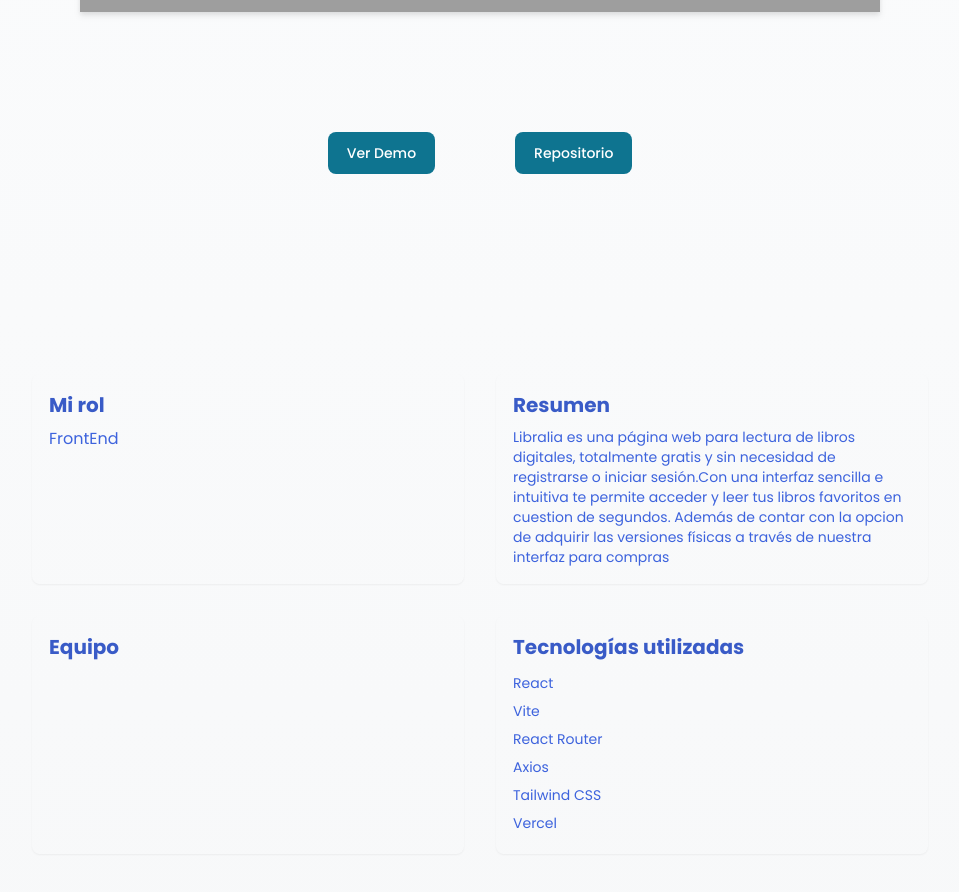
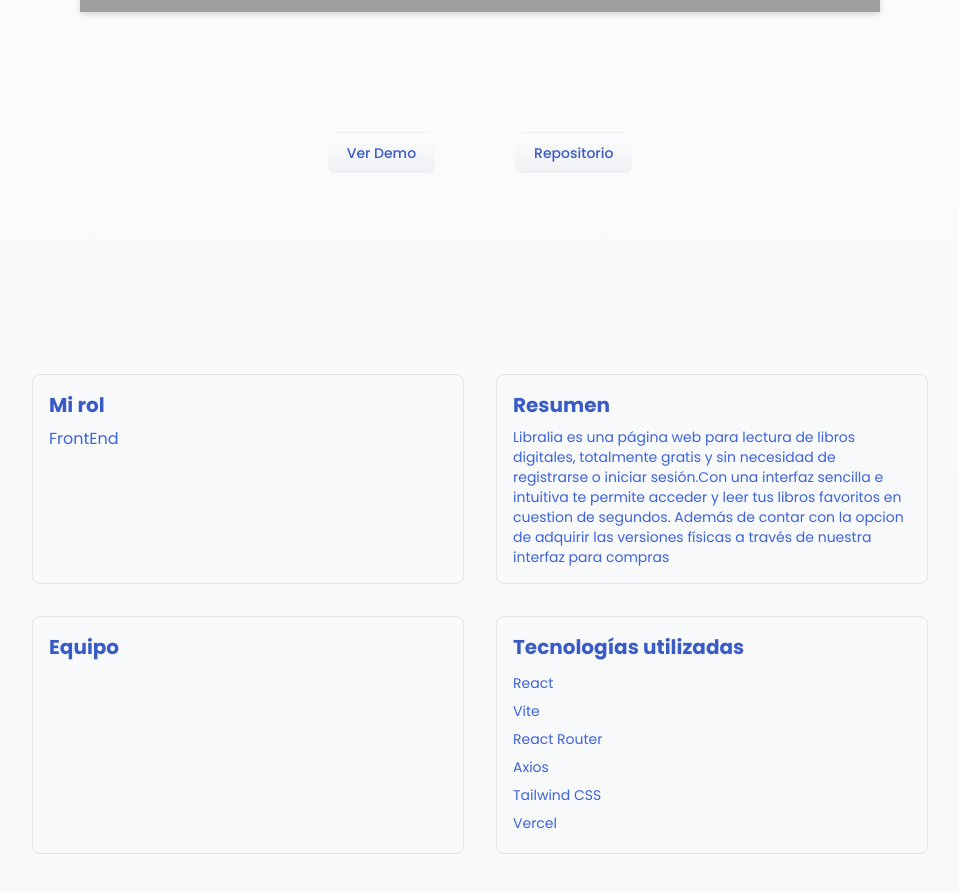
Before and after one commit to jeanTULF/portafolio-v2, a React (Vite) app: page /project/1 in a window 1280 px wide. Shown: the part 860-1752 px from the top of the page, without its empty margins (160-1119 px from the left). Built offline with nearby package versions, Linux system fonts and the light colour scheme; grey boxes are pictures that could not be loaded.

Commit message:
Style: Correccion de inputs (dark) ContactForm, Ajustes de estilos ViewProject

```diff
--- a/src/components/Contact/ContactForm.jsx
+++ b/src/components/Contact/ContactForm.jsx
@@ -21,19 +21,31 @@ return (
                         <div className="mb-2 block ">
                             <Label htmlFor="apellido" value="Apellido"  className="text-textAccent font-semibold text-base"/>
                         </div>
-                        <TextInput type="text" sizing="md" />
+                        <TextInput
+                        type="text"
+                        sizing="md"
+                        theme={{field:{input:{colors:{gray:'border-gray-300 bg-gray-50 text-gray-900 outline-none dark:border-gray-600 dark:bg-borderDark dark:text-white'}}}}}
+                        />
                     </li>
                     <li className="flex-grow">
                         <div className="mb-2 block ">
                             <Label htmlFor="email" value="Correo electrónico"  className="text-textAccent font-semibold text-base"/>
                         </div>
-                        <TextInput type="text" sizing="md" />
+                        <TextInput
+                        type="text"
+                        sizing="md"
+                        theme={{field:{input:{colors:{gray:'border-gray-300 bg-gray-50 text-gray-900 outline-none dark:border-gray-600 dark:bg-borderDark dark:text-white'}}}}}
+                        />
                     </li>
                     <li className="flex-grow">
                         <div className="mb-2 block ">
                             <Label htmlFor="telefono" value="Teléfono"  className="text-textAccent font-semibold text-base"/>
                         </div>
-                        <TextInput type="text" sizing="md" />
+                        <TextInput
+                        type="text"
+                        sizing="md"
+                        theme={{field:{input:{colors:{gray:'border-gray-300 bg-gray-50 text-gray-900 outline-none dark:border-gray-600 dark:bg-borderDark dark:text-white'}}}}}
+                        />
                     </li>
                 </ul>
                 <div className="w-full">
@@ -41,7 +53,7 @@ return (
                         <Label htmlFor="message" value="Mensaje" className="text-textAccent font-semibold text-base"/>
                     </div>
                     <Textarea id="message" placeholder="Mensaje..." className="dark:placeholder:text-white
-                    dark:bg-borderDark dark:border-none" required rows={6}  />
+                    dark:bg-borderDark dark:border-none outline-none" required rows={6}  />
                 </div>
                 <Button type="sumbit" className="w-36 bg-gradient-to-b from-buttonbgGradient-primary to-buttonbgGradient-secondary
                 text-titleAccent transform transition duration-300 hover:scale-110 dark:from-buttonDark dark:to-buttonDark dark:text-white">
--- a/src/pages/ViewProject.jsx
+++ b/src/pages/ViewProject.jsx
@@ -26,28 +26,31 @@ return (
                         <h1 className="text-titleAccent font-semibold text-3xl lg:text-5xl dark:text-textDark">{title}</h1>
                         <img src={img} alt={alt} className="w-[90vw] max-w-[50rem] drop-shadow-md"/>
                             <div className="flex mt-24 gap-x-20">
-                                <Button href={deploy} target="_blank">
+                                <Button href={deploy} target="_blank" className="
+                                bg-gradient-to-b from-buttonbgGradient-primary to-buttonbgGradient-secondary
+                                text-titleAccent transform transition duration-300 hover:scale-110 dark:from-buttonDark dark:to-buttonDark dark:text-white">
                                     Ver Demo
                                 </Button>
-                                <Button href={repo} target="_blank">
+                                <Button href={repo} target="_blank" className="bg-gradient-to-b from-buttonbgGradient-primary to-buttonbgGradient-secondary
+                                text-titleAccent transform transition duration-300 hover:scale-110 dark:from-buttonDark dark:to-buttonDark dark:text-white">
                                     Repositorio
                                 </Button>
                             </div>
                     </section>
                     <section className="max-w-4xl mx-auto w-[90vw] grid lg:grid-cols-2 gap-8 px">
-                        <div className="p-4 border border-transparent rounded-lg shadow-sm">
+                        <div className="p-4 border border-neutral-200 rounded-lg dark:border-borderDark">
                             <h2 className="text-xl text-titleAccent font-bold mb-2 dark:text-textDark">Mi rol</h2>
                             <p className="text-textAccent font-normal dark:text-textDark">FrontEnd</p>
                         </div>
-                        <div className="p-4 border border-transparent rounded-lg shadow-sm">
+                        <div className="p-4 border border-neutral-200 rounded-lg dark:border-borderDark">
                             <h2 className="text-xl text-titleAccent font-bold mb-2 dark:text-textDark">Resumen</h2>
                             <p className="text-sm text-textAccent dark:text-textDark">{extDescription}</p>
                         </div>
-                        <div className="p-4 border border-transparent rounded-lg shadow-sm">
+                        <div className="p-4 border border-neutral-200 rounded-lg dark:border-borderDark">
                             <h2 className="text-xl text-titleAccent font-bold mb-2 dark:text-textDark">Equipo</h2>
                             <p></p>
                         </div>
-                        <div className="p-4 border border-transparent rounded-lg shadow-sm">
+                        <div className="p-4 border border-neutral-200 rounded-lg dark:border-borderDark">
                             <h2 className="text-xl text-titleAccent font-bold mb-2 dark:text-textDark">Tecnologías utilizadas</h2>
                             {selectedProject.tecnologies.map((tecno, index) => {
                                 return(
```
